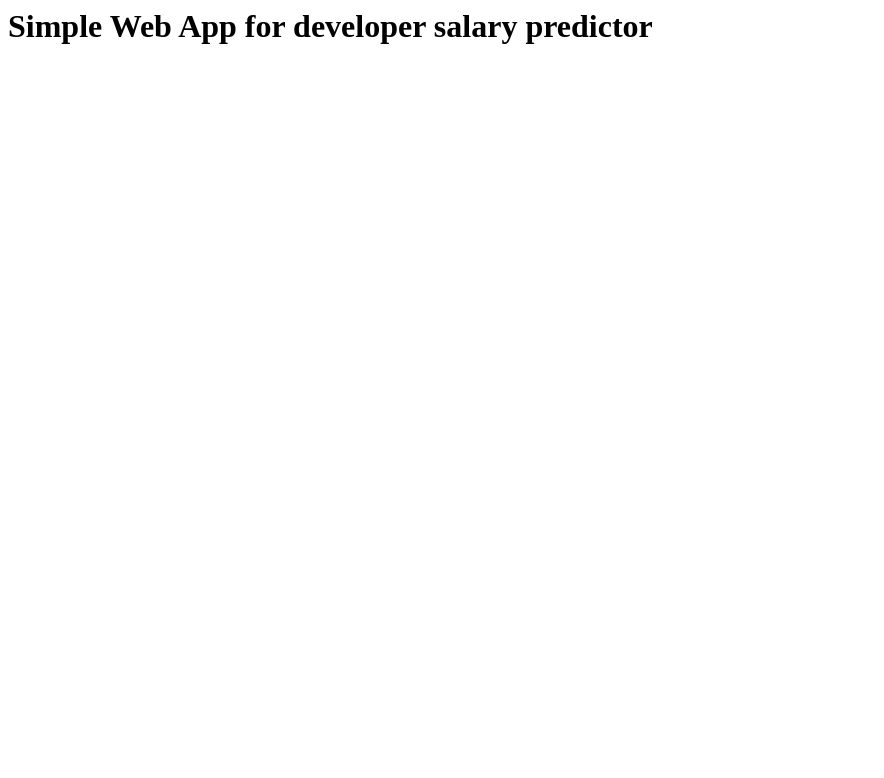
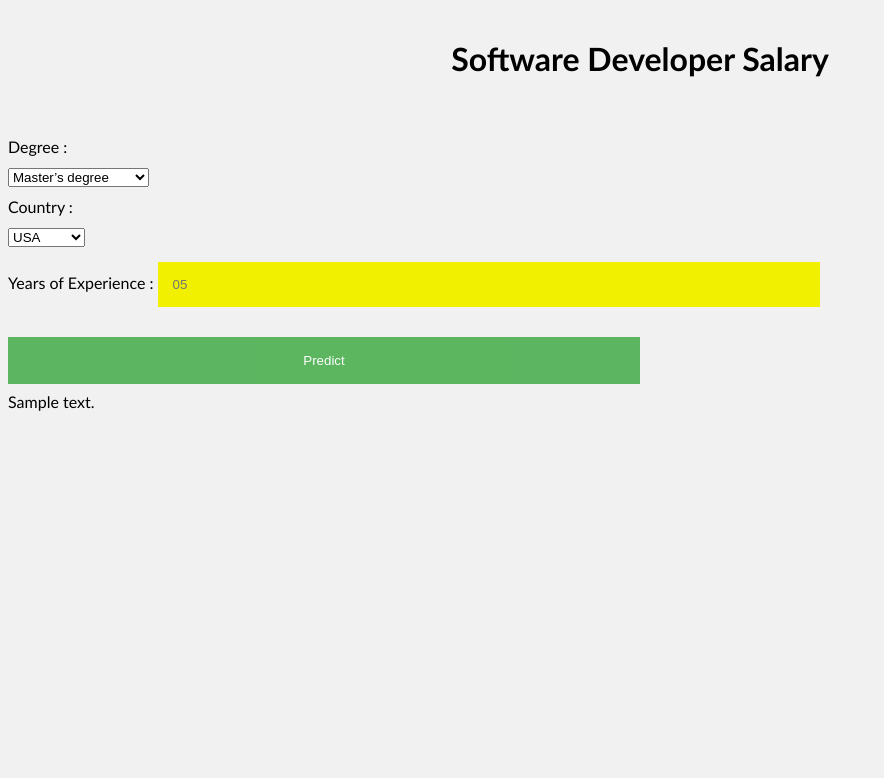
Before and after one commit to ehtisham-sadiq/Final-Year-Project-Material-, a Flask app: template Developer-Salary-Predictor/templates/home.html in a window 1280 px wide. Shown: the top 778 px of the page, without its empty margins (0-884 px from the left). Run offline with Flask 2, Linux system fonts and the light colour scheme; the template is opened without the code that fills it: most values are stand-ins (such as "Sample title", 1, 10 or a date in 2020).

Commit message:
Software Developer Salary Predictor

```diff
--- a/Developer-Salary-Predictor/app.py
+++ b/Developer-Salary-Predictor/app.py
@@ -1,4 +1,5 @@
 import json
+import requests
 import pickle
 import re
 import pandas as pd
@@ -11,6 +12,18 @@ app = Flask(__name__)
 def home():
     return render_template('home.html')
 
+@app.route('/predict_api', methods=['POST'])
+def predict_api():
+    data = requests.json['data']
+    #this is used to test our web application
+    return jsonify(output)
+
+
+@app.route('/predict', methods=['POST'])
+def predict():
+    data = requests.form.values()
+
+    return render_template('home.html', prediction_text = "The Expected Salary of Software Developer is: {}".format(result))
 
 if __name__ == '__main__':
     app.run(debug=True)
--- a/Developer-Salary-Predictor/templates/home.html
+++ b/Developer-Salary-Predictor/templates/home.html
@@ -1,8 +1,93 @@
+<!DOCTYPE html>
 <html>
-    <head>
-        <title>Simple Web App   </title>
-    </head>
-    </body>
-    <h1>Simple Web App for developer salary predictor</h1>
-    </body>
+  <head>
+    <meta name="viewport" content="width=device-width, initial-scale=1" />
+    <style>
+      body {
+        font-family: Calibri, Helvetica, sans-serif;
+        background-color: #f1f1f1;
+      }
+      label{
+        textsize:   30px;
+      }
+
+      input[type="number"],
+      textarea {
+        width: 50%;
+        padding: 15px;
+        margin: 5px 0 22px 0;
+        display: inline-block;
+        border: none;
+        background: #f1f000;
+      }
+      input[type="number"]:focus,
+      div {
+        padding: 10px 0;
+      }
+      hr {
+        border: 1px solid #f1f1f1;
+        margin-bottom: 25px;
+      }
+      .registerbtn {
+        background-color: #4caf50;
+        color: white;
+        padding: 16px 20px;
+        margin: 8px 0;
+        border: none;
+        cursor: pointer;
+        width: 50%;
+        opacity: 0.9;
+      }
+      .registerbtn:hover {
+        opacity: 1;
+      }
+    </style>
+  </head>
+  <body>
+    <form action="{{url_for('predict')}}" method="Post">
+      <div class="container">
+        <center><h1>Software Developer Salary</h1></center>
+        <hr />
+      </div>
+      <label> Degree : </label>
+      <div>
+        <select>
+          <option value="Master’s degree">Master’s degree</option>
+          <option value="Bachelor’s degree">Bachelor’s degree</option>
+          <option value="Secondary school">Secondary school</option>
+          <option value="Associate degree">Associate degree</option>
+          <option value="Professional degree">Professional degree</option>
+          <option value="doctoral degree">Doctoral degree</option>
+          <option value="other">Other</option>
+        </select>
+      </div>
+
+
+      <label> Country : </label>
+      <div>
+        <select>
+          <option value="USA">USA</option>
+          <option value="India">India</option>
+          <option value="Germany">Germany</option>
+          <option value="Canada">Canada</option>
+          <option value="UK">UK</option>
+          <option value="France">France</option>
+          <option value="Brazil">Brazil</option>
+        </select>
+      </div>
+
+
+      <label> Years of Experience : </label>
+      <input
+        type="number"
+        name="experience"
+        placeholder="05"
+        size="2"
+      />
+      <button type="submit" class="registerbtn">Predict</button>
+    </form>
+
+    {{prediction_text}}
+
+  </body>
 </html>
```
